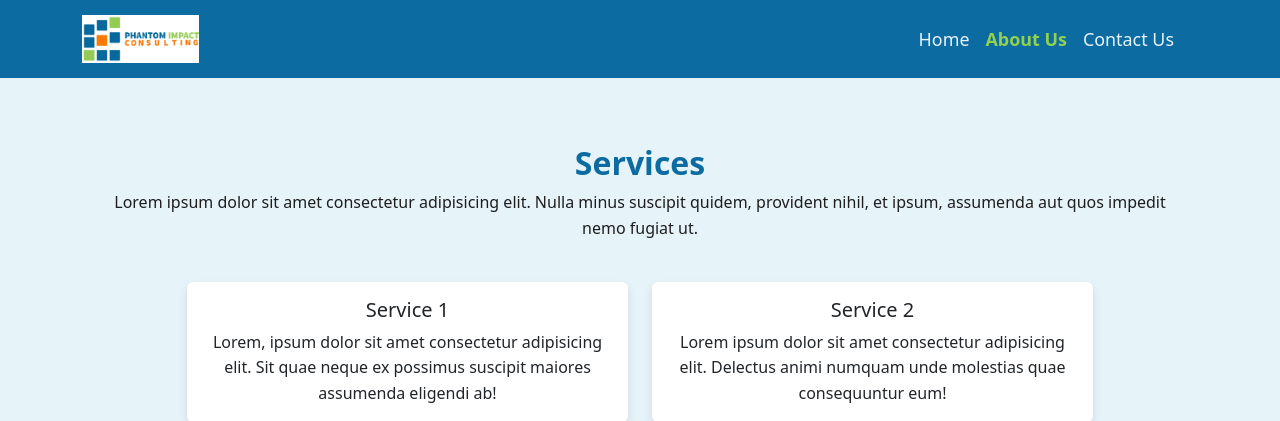
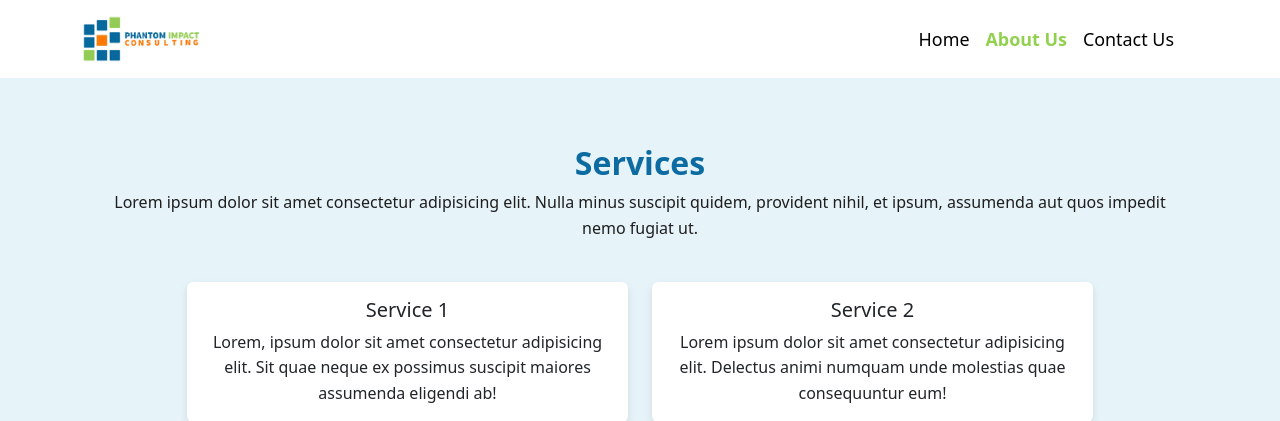
Before and after one commit to kashik09/OfficialPIC-Consulting, a PHP site: page /about.html in a window 1280 px wide. Shown: the top 421 px of the page. Run offline with PHP 8.4, Linux system fonts and the light colour scheme.

Commit message:
Style navigation white

```diff
--- a/public/css/style.css
+++ b/public/css/style.css
@@ -27,7 +27,7 @@ p {
 
 .navbar {
     padding: 10px 20px;
-    background-color: #0c6ba1;
+    background-color: white;
     font-size: 1.12rem;
 }
 
@@ -42,7 +42,7 @@ p {
 
 .navbar .nav-link {
     font-weight: 500;
-    color: #e6f3f9 !important;
+    color: black !important;
 }
 
 .navbar .nav-link.active,
@@ -56,7 +56,7 @@ p {
 }
 
 .offcanvas {
-    background-color: #0c6ba1;
+    background-color: white;
 }
 
 .offcanvas .nav-link {
```
